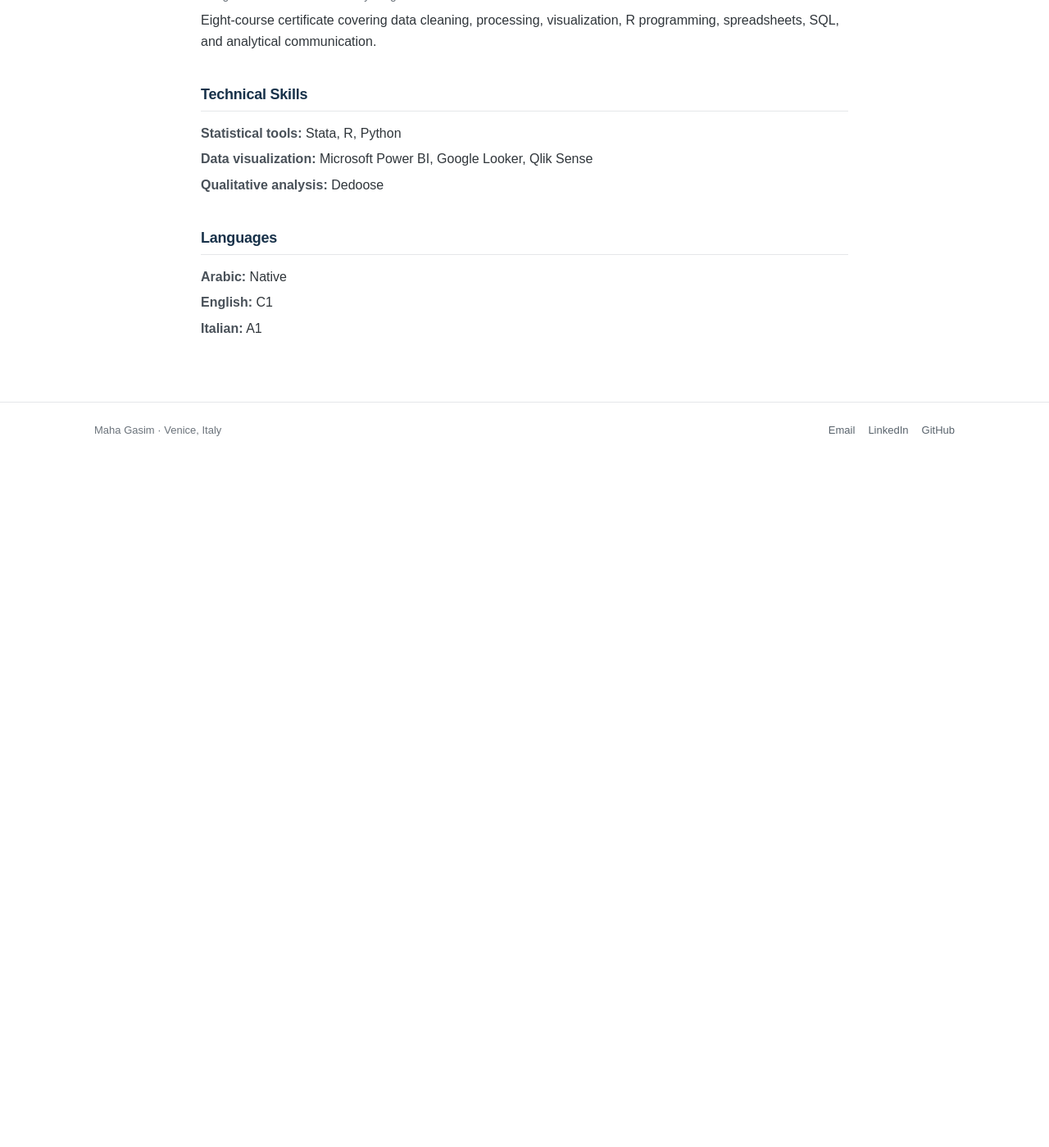
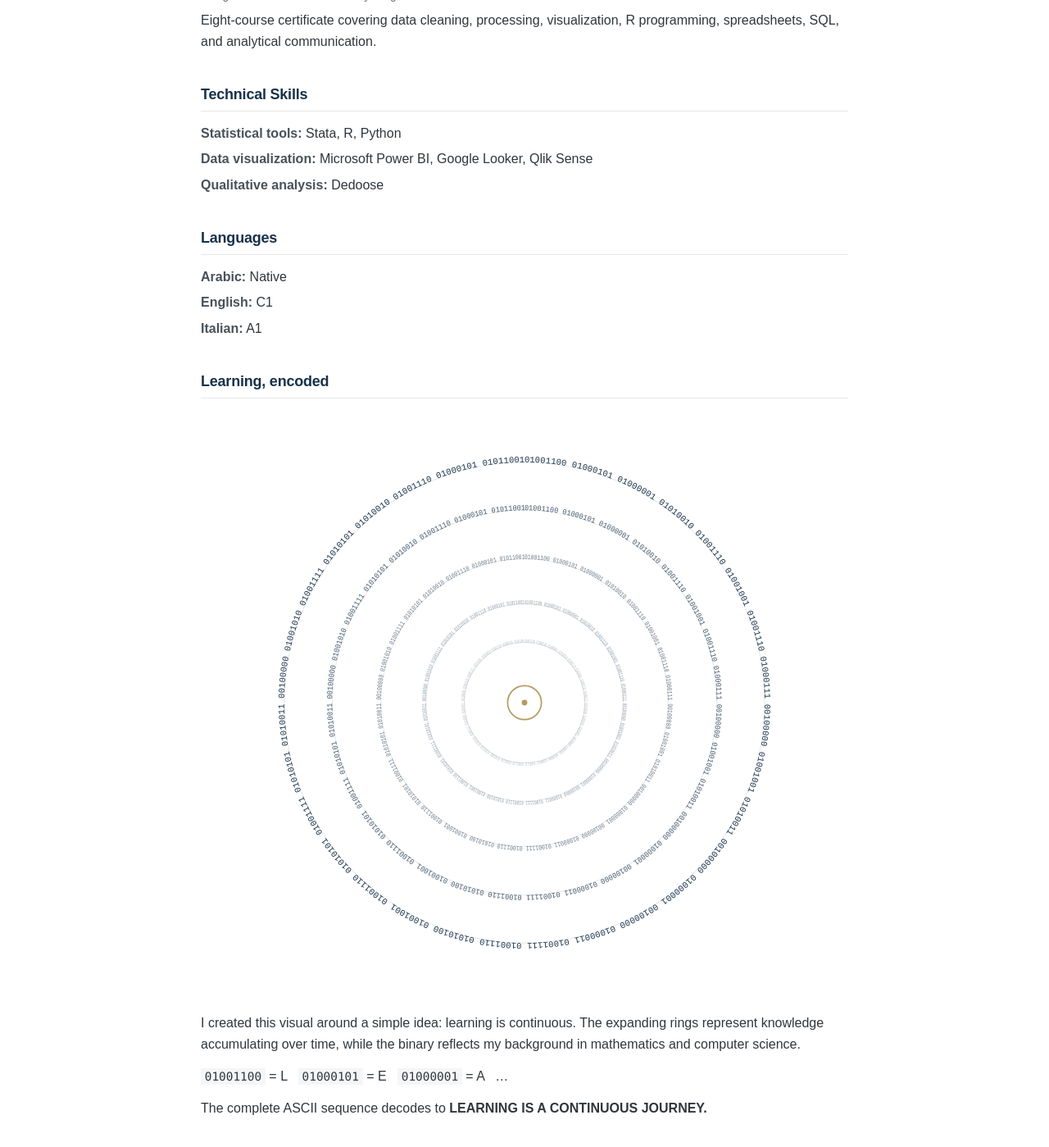
Before and after one commit to mahagasim/mahagasim.github.io, a Jekyll site: the page built from index.md, in a window 1280 px wide and 1400 px high, scrolled down 1466 px. Shown: the whole window at 82% size. Built offline with Jekyll 4.4.1, drawn with Linux system fonts in a browser that asks for light colours; before the commit the page ends 2028 px from its top, so only the background shows below that.

Commit message:
Add learning journey visual and decoding note

```diff
--- a/index.md
+++ b/index.md
@@ -79,3 +79,16 @@ I currently hold a research grant at the Department of Economics, Ca’ Foscari
   <li><span class="label">English:</span> C1</li>
   <li><span class="label">Italian:</span> A1</li>
 </ul>
+
+## Learning, encoded
+
+<div class="learning-visual">
+  <figure>
+    <img src="assets/images/learning-journey.svg" alt="Concentric rings containing the binary encoding of Learning is a continuous journey">
+  </figure>
+  <div class="learning-copy">
+    <p>I created this visual around a simple idea: learning is continuous. The expanding rings represent knowledge accumulating over time, while the binary reflects my background in mathematics and computer science.</p>
+    <p class="decoding-line"><code>01001100</code> = L &nbsp; <code>01000101</code> = E &nbsp; <code>01000001</code> = A &nbsp; …</p>
+    <p>The complete ASCII sequence decodes to <strong>LEARNING IS A CONTINUOUS JOURNEY.</strong></p>
+  </div>
+</div>
```
